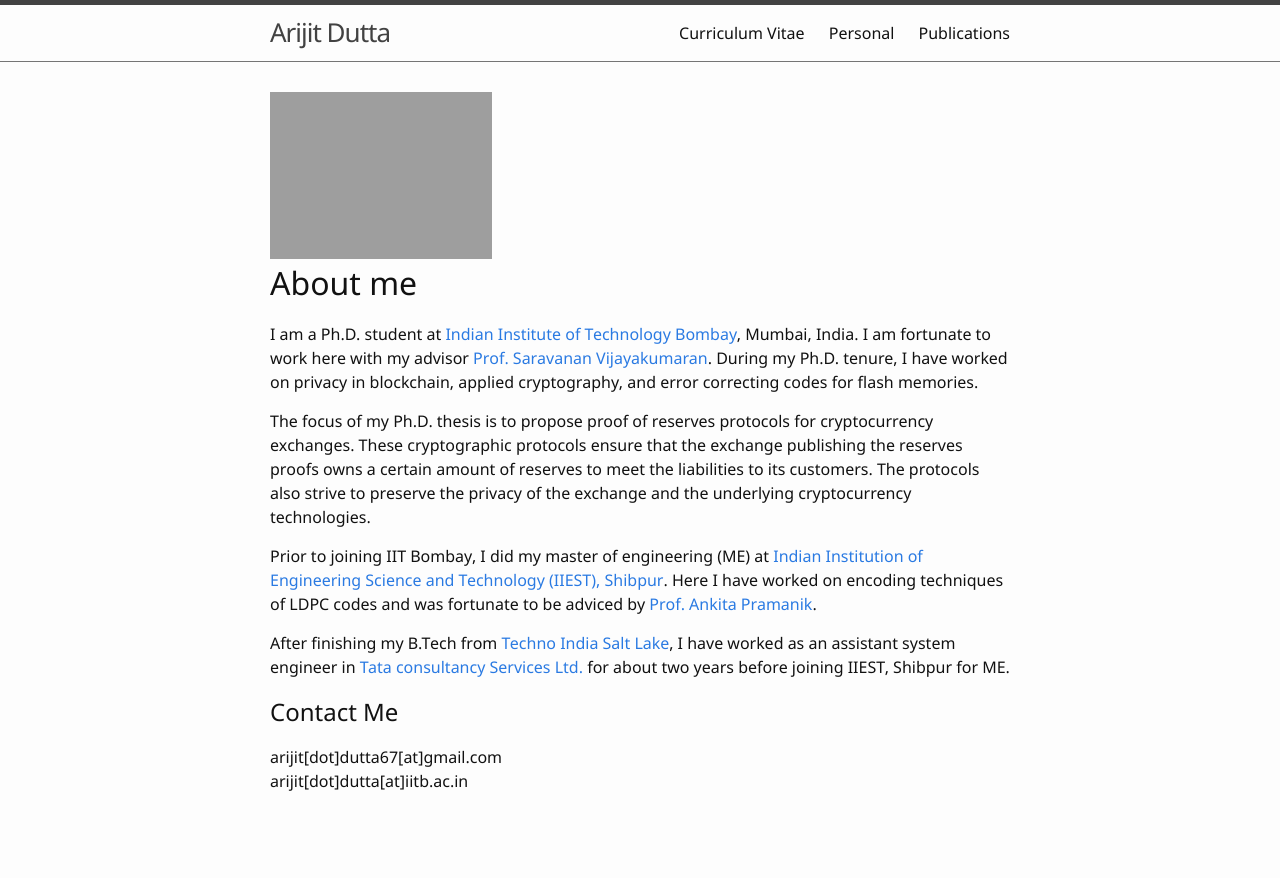
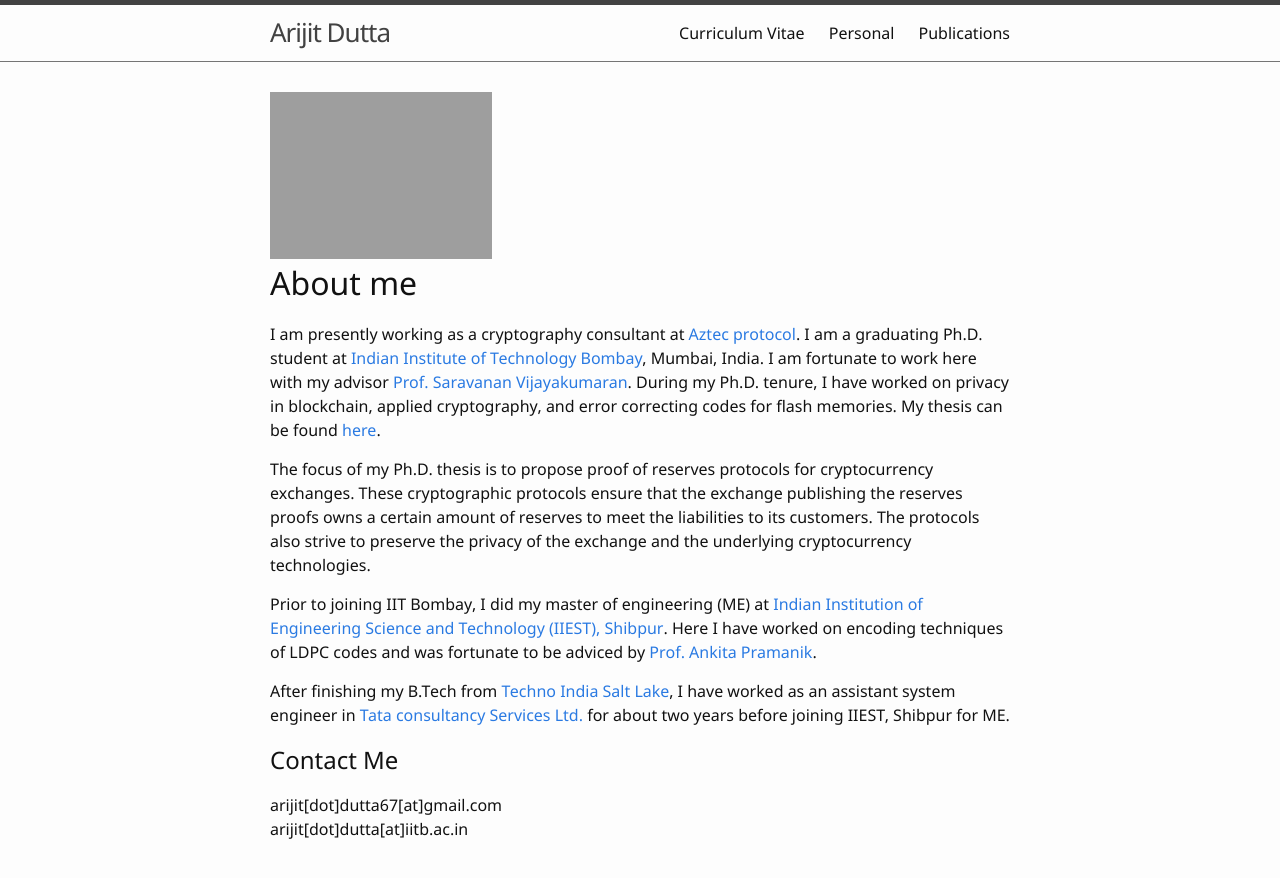
Before and after one commit to arijitdutta67/Hello-world, a Jekyll site: the page built from index.md, in a window 1280 px wide. Shown: the top 878 px of the page. Built offline with Jekyll 4.4.1, drawn with Linux system fonts in a browser that asks for light colours.

Commit message:
adding thesis and affiliation

```diff
--- a/index.md
+++ b/index.md
@@ -7,7 +7,7 @@ title: Home
 </div>
 
 # About me
-I am a Ph.D. student at [Indian Institute of Technology Bombay](http://www.iitb.ac.in/), Mumbai, India. I am fortunate to work here with my advisor [Prof. Saravanan Vijayakumaran](https://www.ee.iitb.ac.in/~sarva/). During my Ph.D. tenure, I have worked on privacy in blockchain, applied cryptography, and error correcting codes for flash memories.
+I am presently working as a cryptography consultant at [Aztec protocol](https://aztec.network/). I am a graduating Ph.D. student at [Indian Institute of Technology Bombay](http://www.iitb.ac.in/), Mumbai, India. I am fortunate to work here with my advisor [Prof. Saravanan Vijayakumaran](https://www.ee.iitb.ac.in/~sarva/). During my Ph.D. tenure, I have worked on privacy in blockchain, applied cryptography, and error correcting codes for flash memories. My thesis can be found [here]({{ site.baseurl }}/thesis/thesis_final.pdf).
 
 The focus of my Ph.D. thesis is to propose proof of reserves protocols for cryptocurrency exchanges. These cryptographic protocols ensure that the exchange publishing the reserves proofs owns a certain amount of reserves to meet the liabilities to its customers. The protocols also strive to preserve the privacy of the exchange and the underlying cryptocurrency technologies.
 
```
Also changed, not shown: 7 other files.
